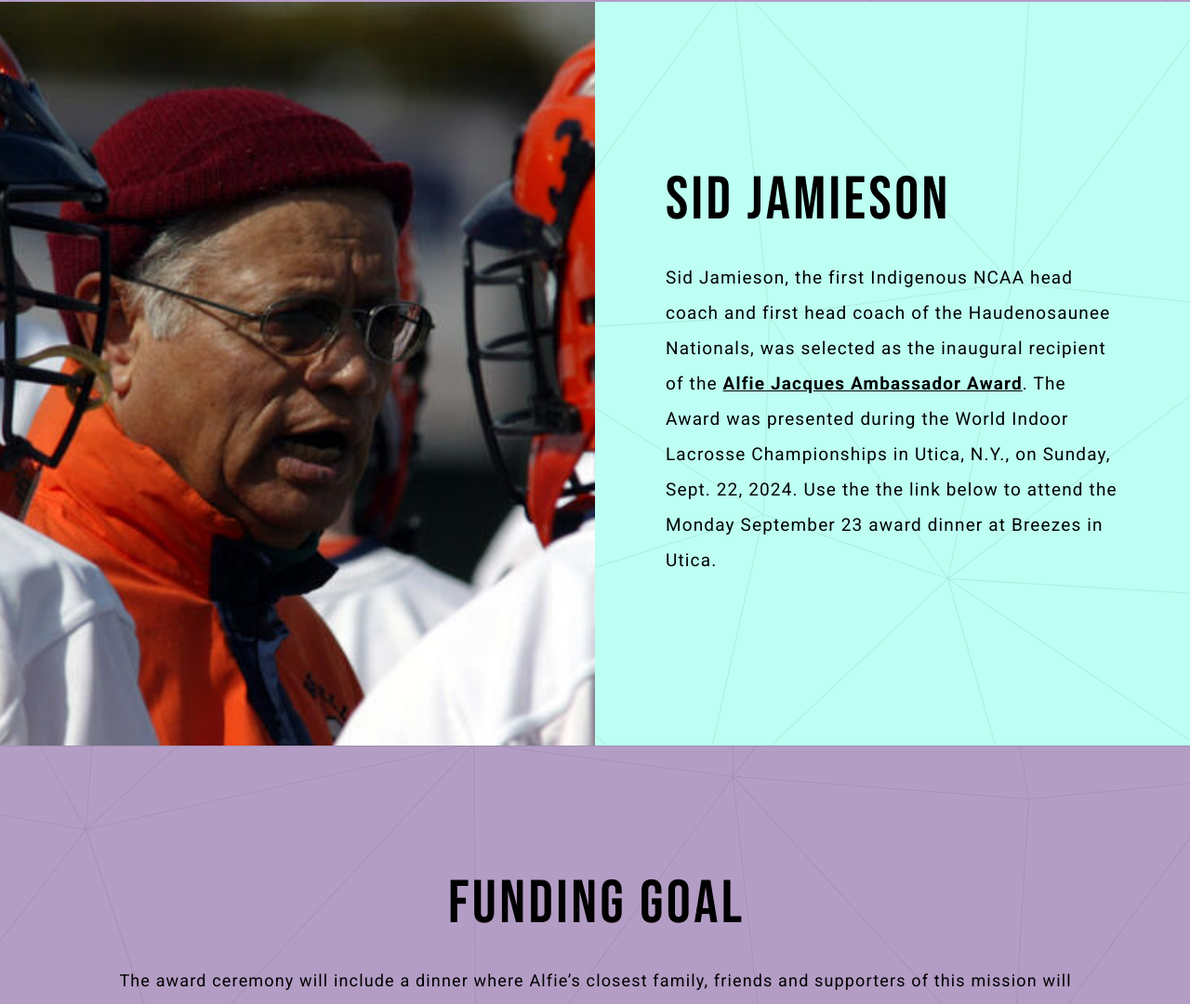
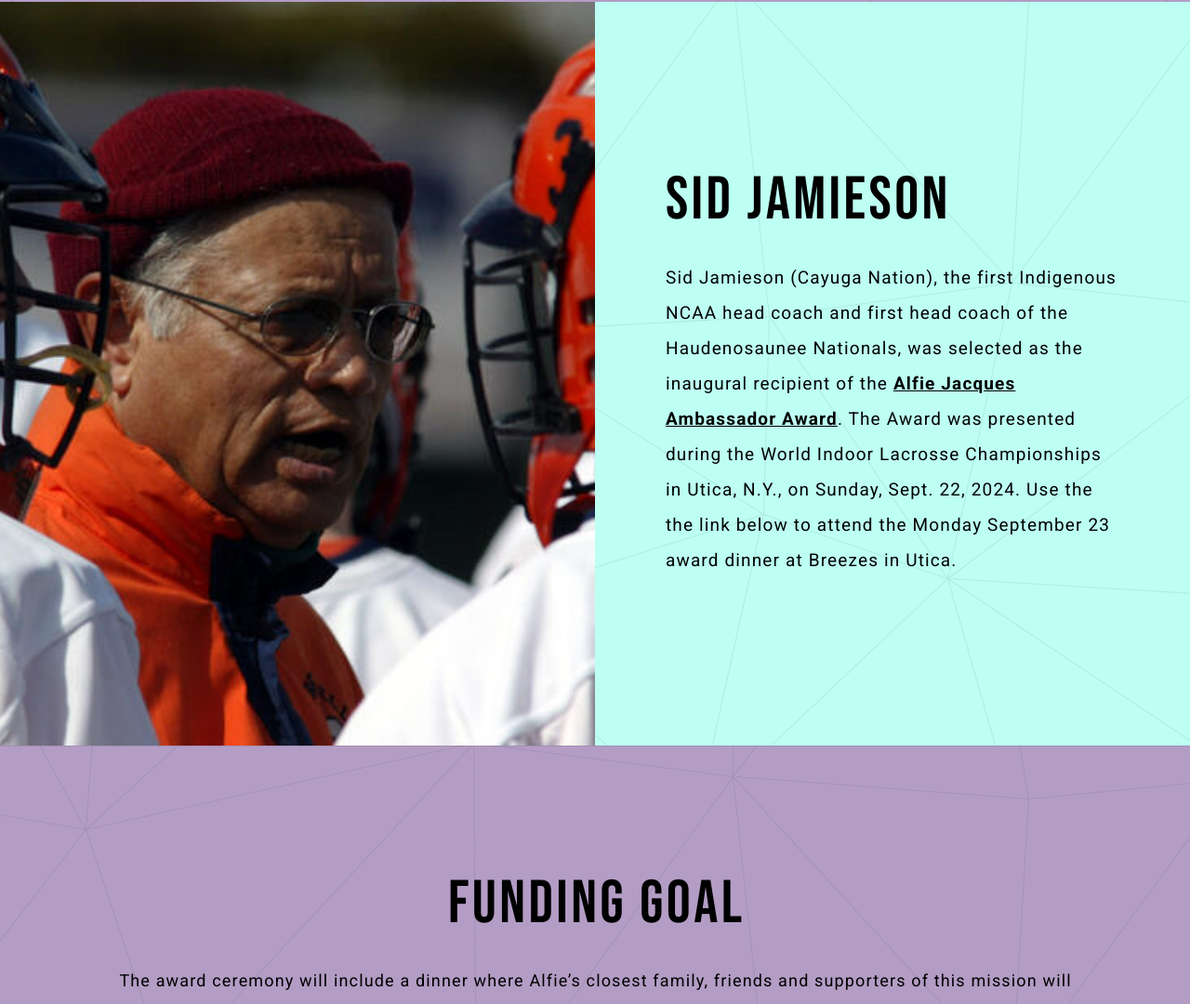
Before and after one commit to adamdjbrett/alfieaward.com, an Eleventy site: page content/index.md in a window 1280 px wide. Shown: the part 6530-7610 px from the top of the page at 93% size. Built offline with nearby package versions, Linux system fonts and the light colour scheme; Eleventy itself is replaced by a stand-in of ours; files that its build step writes are made by us from their sources; what @zachleat/heading-anchors, zod-validation-error would draw is missing.

Commit message:
Update index.md

```diff
--- a/content/index.md
+++ b/content/index.md
@@ -27,7 +27,7 @@ section1:
   title: Sid Jamieson
   image_left_side: true
   image: /assets/images/image04.jpg
-  text: "Sid Jamieson, the first Indigenous NCAA head coach and first head
+  text: "Sid Jamieson (Cayuga Nation), the first Indigenous NCAA head coach and first head
     coach of the Haudenosaunee Nationals, was selected as the
     inaugural recipient of the
     **[Alfie Jacques Ambassador Award](#intro)**. The Award was presented during the World Indoor Lacrosse Championships in Utica, N.Y., on Sunday, Sept. 22, 2024. Use the the link below to attend the Monday September 23 award dinner at Breezes in Utica."
```
